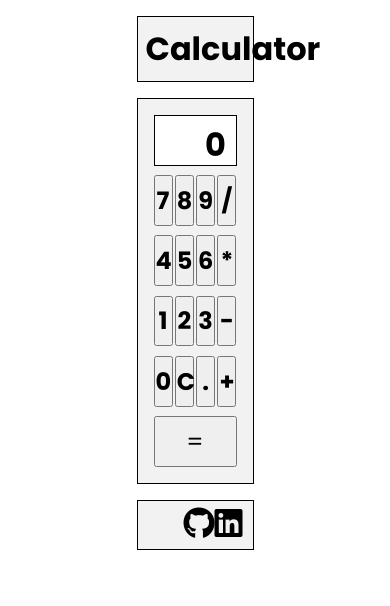
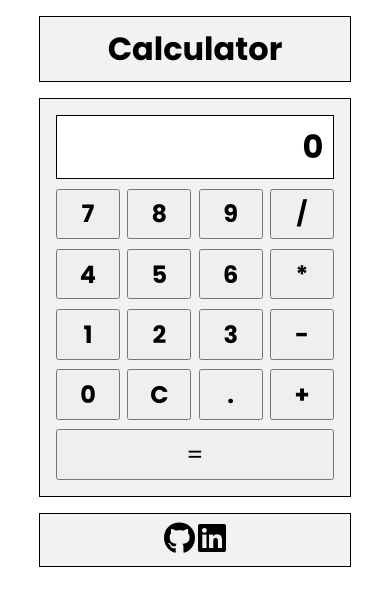
Before and after one commit to almanoduerme/calculator, a plain HTML site: page index.html in a window 390 px wide. Drawn offline with Linux system fonts and the light colour scheme.

Commit message:
Se agregaron las media querys

```diff
--- a/assets/css/style.css
+++ b/assets/css/style.css
@@ -112,3 +112,45 @@
 .fab:hover {
   color: rgba(0, 0, 0, 0.726);
 }
+
+@media screen and (max-width: 1366px) {
+  .display-content {
+    height: 4rem;
+  }
+
+  .footer {
+    height: 3.4rem;
+  }
+}
+
+@media screen and (max-width: 992px) {
+  .title {
+    width: 50%;
+    margin: 1rem auto;
+  }
+  .calculatorContainer {
+    width: 50%;
+    margin: 1rem auto;
+  }
+  .footer {
+    width: 50%;
+    margin: 1rem auto;
+    height: 3.4rem;
+  }
+}
+
+@media screen and (max-width: 576px) {
+  .title {
+    width: 80%;
+    margin: 1rem auto;
+  }
+  .calculatorContainer {
+    width: 80%;
+    margin: 1rem auto;
+  }
+  .footer {
+    width: 80%;
+    margin: 1rem auto;
+    height: 3.4rem;
+  }
+}
```
